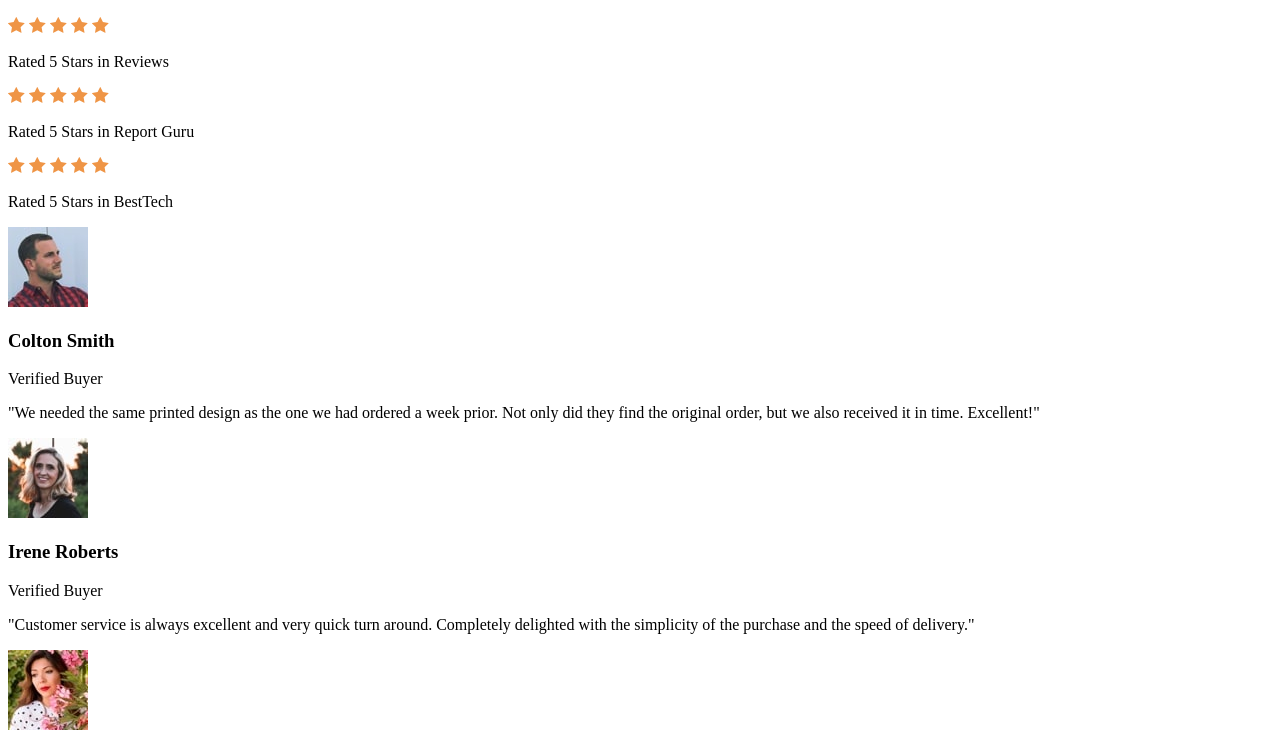
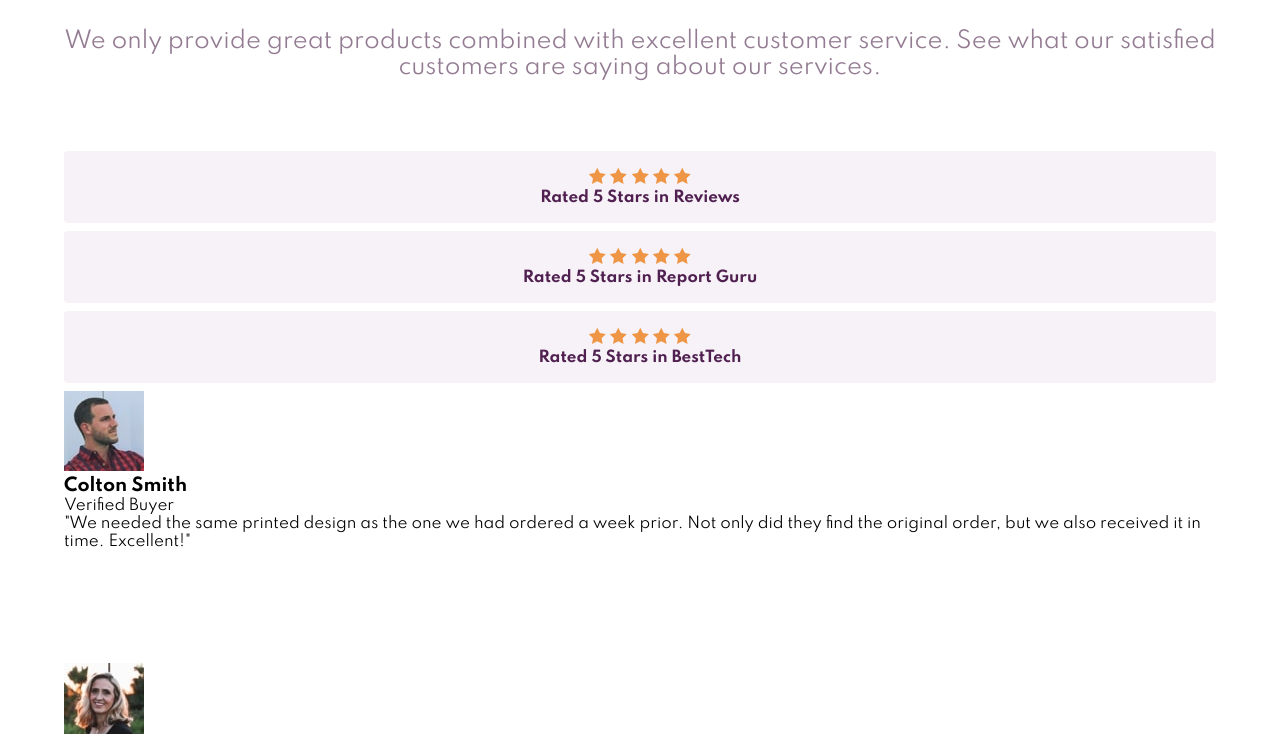
Before and after one commit to Caresle-Archive/social-proof-section, a plain HTML site: page index.html in a window 1280 px wide. Shown: the part 137-871 px from the top of the page. Drawn offline with Linux system fonts and the light colour scheme.

Commit message:
Add basic css

```diff
--- a/index.html
+++ b/index.html
@@ -14,52 +14,49 @@
 
     <title>Frontend Mentor | Social proof section</title>
 
-    <!-- Feel free to remove these styles or customise in your own stylesheet 👍 -->
-    <style>
-      .attribution {
-        font-size: 11px;
-        text-align: center;
-      }
-      .attribution a {
-        color: hsl(228, 45%, 44%);
-      }
-    </style>
+    <link rel="stylesheet" href="./style.css">
   </head>
   <body>
-    <main>
-      <h1>
+    <main class="grid-container">
+      <h1 class="text--center text--bold text--primary flex--vertical-items-self-center">
         10,000+ of our users love our products.
       </h1>
 
-      <h2>
+      <h2 class="text--center text--regular text--primary-gray flex--vertical-items-self-center">
         We only provide great products combined with excellent customer service.
         See what our satisfied customers are saying about our services.
       </h2>
 
+      <div class="review__card flex--center-elements flex--direction-column text--primary text--bold">
         <div>
           <img src="./images/icon-star.svg" alt="star">
           <img src="./images/icon-star.svg" alt="star">
           <img src="./images/icon-star.svg" alt="star">
           <img src="./images/icon-star.svg" alt="star">
           <img src="./images/icon-star.svg" alt="star">
+        </div>
         <p>Rated 5 Stars in Reviews</p>
       </div>
 
+      <div class="review__card flex--center-elements flex--direction-column text--primary text--bold">
         <div>
           <img src="./images/icon-star.svg" alt="star">
           <img src="./images/icon-star.svg" alt="star">
           <img src="./images/icon-star.svg" alt="star">
           <img src="./images/icon-star.svg" alt="star">
           <img src="./images/icon-star.svg" alt="star">
+        </div>
         <p>Rated 5 Stars in Report Guru</p>
       </div>
 
+      <div class="review__card flex--center-elements flex--direction-column text--primary text--bold">
         <div>
           <img src="./images/icon-star.svg" alt="star">
           <img src="./images/icon-star.svg" alt="star">
           <img src="./images/icon-star.svg" alt="star">
           <img src="./images/icon-star.svg" alt="star">
           <img src="./images/icon-star.svg" alt="star">
+        </div>
         <p>Rated 5 Stars in BestTech</p>
       </div>
 
@@ -113,11 +110,5 @@
       </div>
     </main>
 
-    <!-- <div class="attribution">
-      Challenge by
-      <a href="https://www.frontendmentor.io?ref=challenge" target="_blank"
-        >Frontend Mentor</a
-      >. Coded by <a href="#">Your Name Here</a>.
-    </div> -->
   </body>
 </html>
--- /dev/null
+++ b/style.css
@@ -0,0 +1,69 @@
+@import url('https://fonts.googleapis.com/css2?family=Spartan:wght@400;500;700&display=swap');
+
+:root {
+	--very-dark-magenta: hsl(300, 43%, 22%);
+	--soft-pink: hsl(333, 80%, 67%);
+	--dark-grayish-magenta: hsl(303, 10%, 53%);
+	--light-grayish-magenta: hsl(300, 24%, 96%);
+	--white: hsl(0, 0%, 100%);
+}
+
+* {
+	padding: 0;
+	margin: 0;
+	box-sizing: border-box;
+	font-family: 'Spartan', sans-serif;
+}
+
+body {
+	font-size: 15px;
+}
+
+.grid-container {
+	display: grid;
+	width: 90%;
+	margin: 0 auto;
+	grid-template-columns: 1fr;
+	grid-template-rows: 96px 192px repeat(3, 80px) repeat(3, 272px);
+}
+
+.text--center {
+  text-align: center;
+}
+
+.text--regular {
+	font-weight: 400;
+}
+
+.text--bold {
+	font-weight: 700;
+}
+
+.text--primary {
+	color: var(--very-dark-magenta);
+}
+
+.text--primary-gray {
+	color: var(--dark-grayish-magenta);
+}
+
+.flex--vertical-items-self-center {
+  display: flex;
+  align-self: center;
+}
+
+.flex--center-elements {
+	display: flex;
+	justify-content: center;
+	align-items: center;
+}
+
+.flex--direction-column {
+	flex-direction: column;
+}
+
+.review__card {
+	background-color: var(--light-grayish-magenta);
+	height: 72px;
+	border-radius: 4px;
+}
```
Lines whose indentation alone changed are shown as unchanged.
